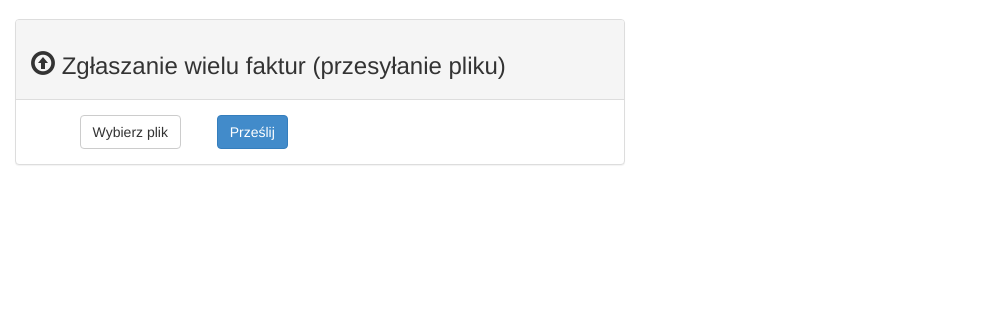
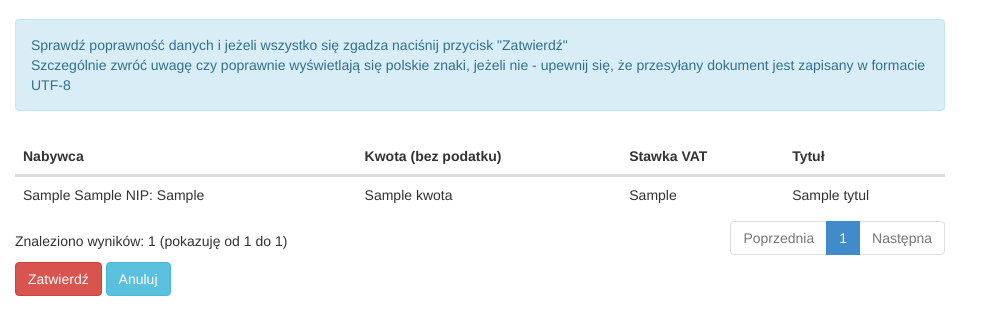
Before and after one commit to kszczepaniak/phoenicia21, a Django app: template Phoenicia21/src/core/templates/core/invoices_upload.html in a window 1280 px wide. Shown: the part 51-386 px from the top of the page, without its empty margins (0-993 px from the left). Run offline with Django 3.2, Linux system fonts and the light colour scheme; the template is opened without the code that fills it: most values are stand-ins (such as "Sample title", 1, 10 or a date in 2020); some libraries are stand-ins or nearby versions.

Commit message:
Poprawki w masowym zgłaszaniu faktur i usuwanie faktur.
Dodałem pośredni formularz, który pokazuje jakie dane zostały przesłane
i pozwala zweryfikować czy kodowanie jest poprawne przed wysłaniem
faktur. Dodałem również opcję usuwania faktur - tylko NIE-zatwierdzone
faktury można usuwać.

```diff
--- a/Phoenicia21/src/core/templates/core/invoices_upload.html
+++ b/Phoenicia21/src/core/templates/core/invoices_upload.html
@@ -1,5 +1,48 @@
 {% extends "core/main.html" %}
 {% block content %}
+
+<!--  WYSWIETLANIE WRZUCANYCH FAKTUR -->
+{% if faktury %}
+
+<div class="col-lg-9">
+
+<div class="alert alert-info" role="alert">
+Sprawdź poprawność danych i jeżeli wszystko się zgadza naciśnij przycisk "Zatwierdź"<br />
+Szczególnie zwróć uwagę czy poprawnie wyświetlają się polskie znaki, jeżeli nie - upewnij się, że przesyłany dokument jest zapisany w formacie UTF-8
+</div>
+
+  <form class="form-horizontal" action="invoices_upload" method="post">{% csrf_token %}
+  <table id="show_docs" class="table">
+  <thead><tr>
+	  <th>Nabywca</th>
+	  <th>Kwota (bez podatku)</th>
+	  <th>Stawka VAT</th>
+	  <th>Tytuł</th>
+  </tr></thead>
+
+  <tbody>
+  {% for fakt in faktury %}
+  <tr>
+  <input type='hidden' name="faktury" value="{{ fakt.nabywca_nazwa }};{{ fakt.nabywca_adres }};{{ fakt.nabywca_nip }};{{ fakt.kwota }};{{ fakt.stawka_vat }};{{ fakt.tytul }}" />
+  <td>{{ fakt.nabywca_nazwa }} {{ fakt.nabywca_adres }} NIP: {{ fakt.nabywca_nip }} </td>
+  <td>{{ fakt.kwota }} </td>
+  <td>{{ fakt.stawka_vat }} </td>
+  <td>{{ fakt.tytul }} </td>
+  </tr>
+  {% endfor %}
+
+  </tbody>
+  </table>
+      <div class="form-group">
+      <div class="col-xs-9">
+            <button type="submit" class="btn btn-danger" name="upload">Zatwierdź</button>
+            <button type="submit" class="btn btn-info" name="cancel">Anuluj</button>
+    </div></div>
+  </form>
+
+<!-- KONIEC WYSWIETLANIA -->
+
+{% else %}
 
 <div class="col-lg-6">
 
@@ -14,7 +57,7 @@
 		</div>
         <div class="form-group">
         <div class="col-lg-offset-2 col-lg-9">
-            <button type="submit" class="btn btn-primary" name="upload">Prześlij</button>
+            <button type="submit" class="btn btn-primary" name="upload_verify">Prześlij</button>
         </div>
 
     </div>
@@ -23,4 +66,6 @@
     </form>
     </div></div></div>
 
+{% endif %}
+
 {% endblock %}
```
Also changed, not shown: Phoenicia21/src/core/templates/core/invoices.html (+8 -0 lines), Phoenicia21/src/core/views.py (+26 -6 lines).
